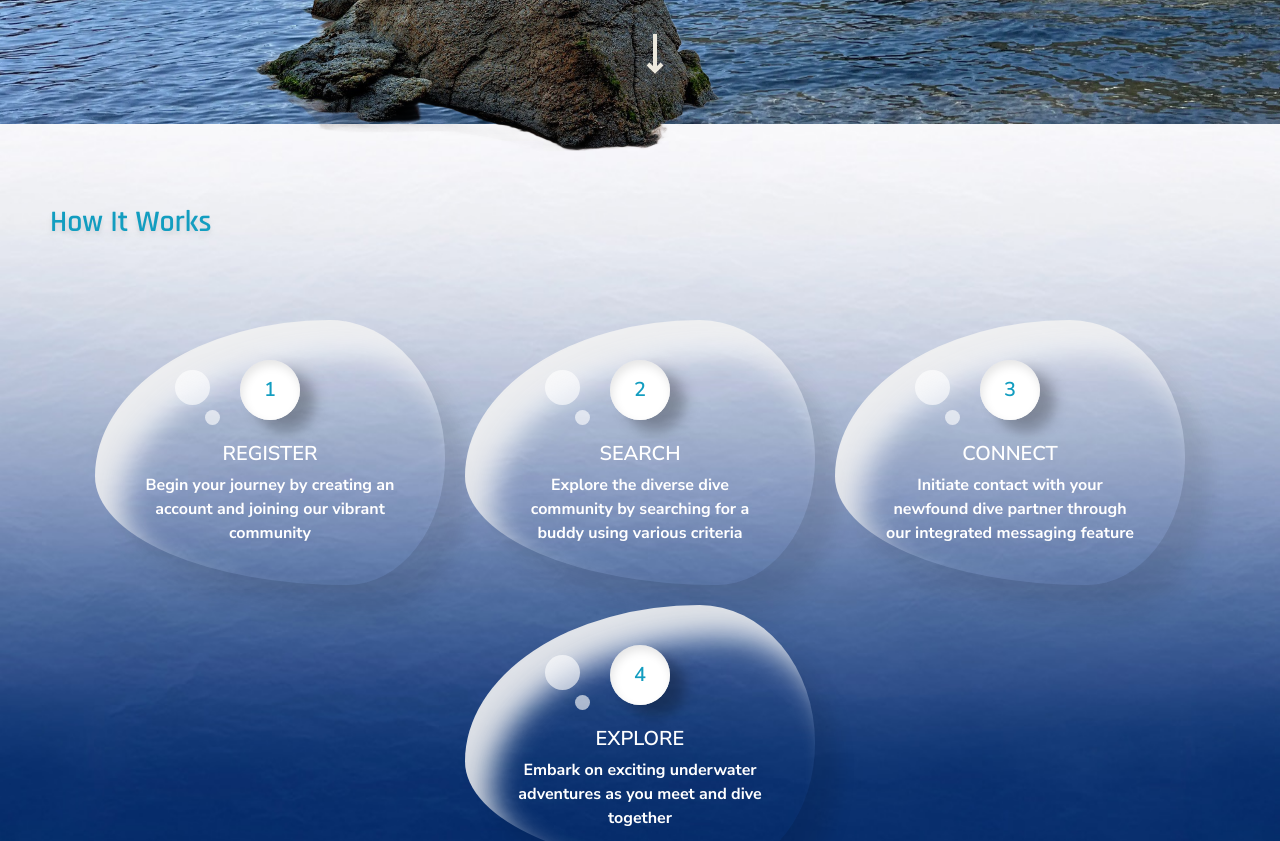
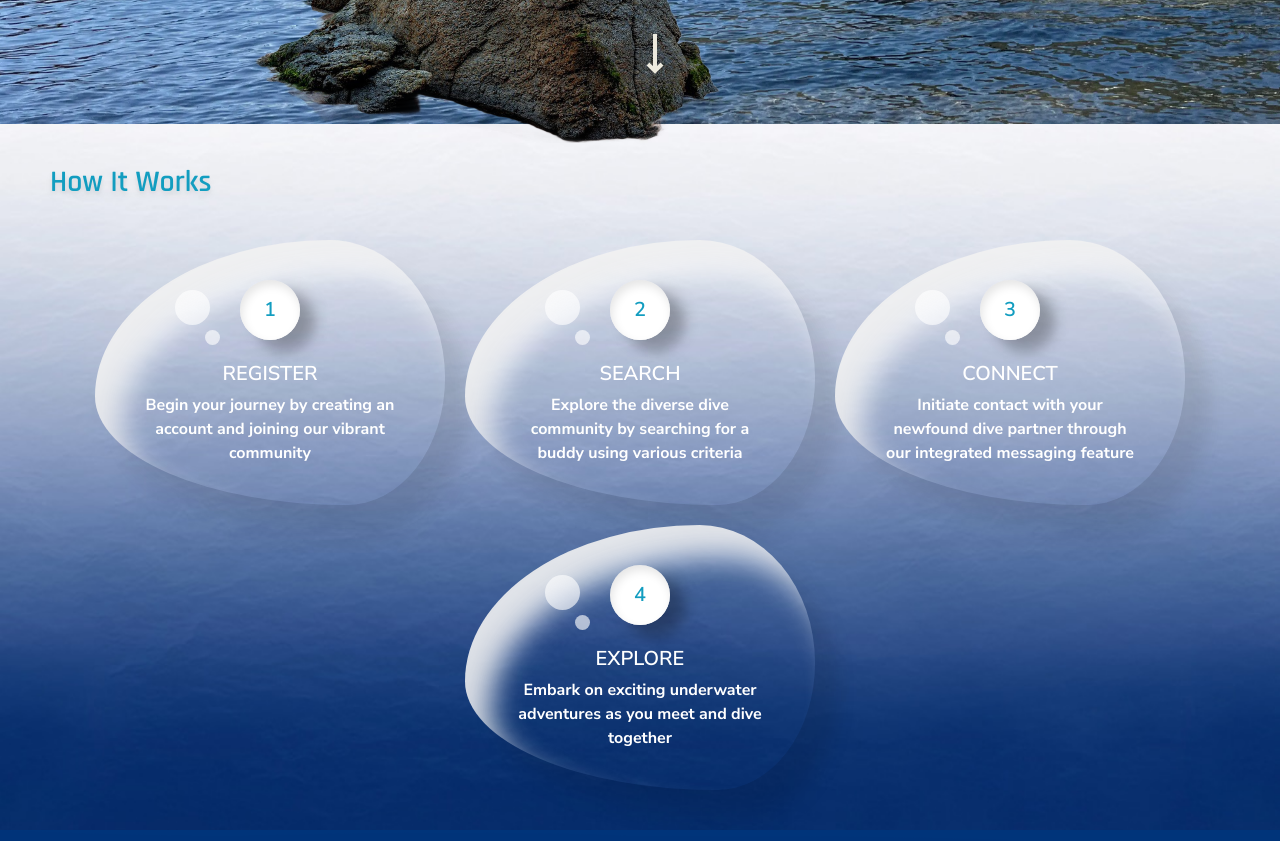
Before and after one commit to RozaliiaRusskikh/ocean-buddies, a Next.js app: page / in a window 1280 px wide. Shown: the part 700-1541 px from the top of the page. Built offline with nearby package versions, Linux system fonts and the light colour scheme.

Commit message:
Style bubbles

```diff
--- a/app/components/HowItWorks.tsx
+++ b/app/components/HowItWorks.tsx
@@ -39,7 +39,7 @@ const HowItWorks: React.FC = () => {
   ];
   return (
     <section
-      className="min-h-screen md:min-h-[70vh] relative bg-cover bg-no-repeat bg-center bg-fixed"
+      className="min-h-full relative bg-cover bg-no-repeat bg-center bg-fixed"
       style={{ backgroundImage: `url(${underwater.src})` }}
     >
       <Image
@@ -51,7 +51,7 @@ const HowItWorks: React.FC = () => {
       <LayoutX>
         <Heading
           size="subheading"
-          className={` text-secondary drop-shadow-md py-10 md:py-20 ${rajdhani.className} antialiased`}
+          className={` text-secondary drop-shadow-md py-10  ${rajdhani.className} antialiased`}
           data-aos="fade-in"
         >
           How It Works
```
